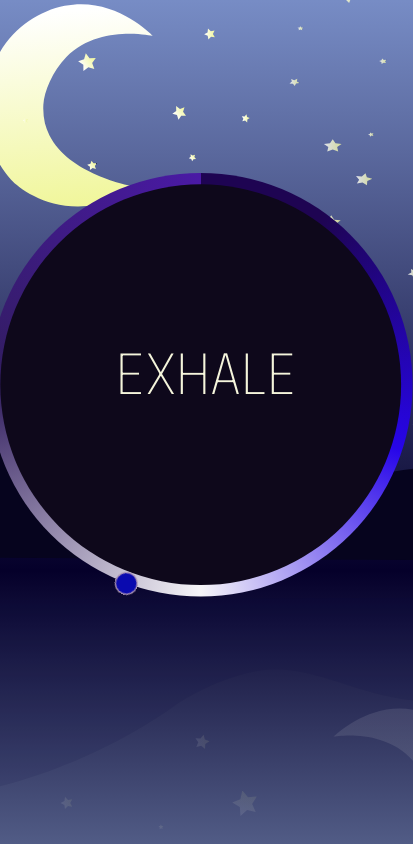
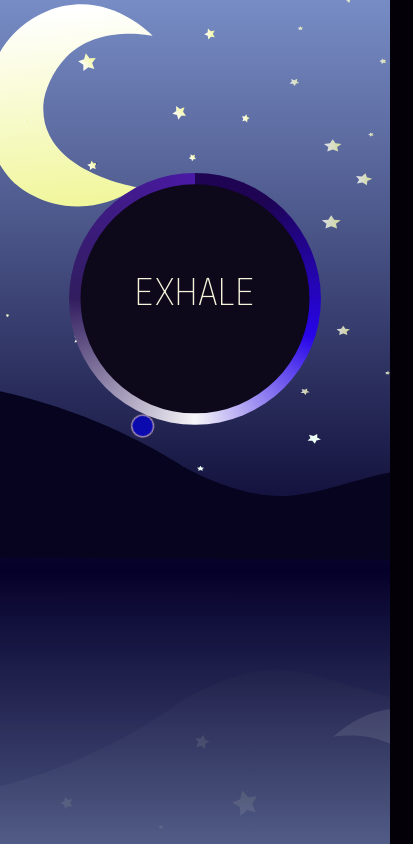
Before and after one commit to krista-t/relax-app, a plain HTML site: page index.html in a window 390 px wide. Shown: the whole page, 413 px wide, since content can reach past the window. Drawn offline with Linux system fonts and the light colour scheme.

Commit message:
mobile adjust

```diff
--- a/style.css
+++ b/style.css
@@ -19,37 +19,42 @@ body {
 
 
 /***IMAGE SHOWS FULLY IN PORTRAIT MODE ON MOBILE***/
-@media only screen and (max-width: 680px) {
+@media only screen and (min-width: 320px) and (max-width: 767px) {
   body {
     background-image: url("./img/background.svg");
     background-position-x: -380px;
     background-position-y: -10px;
   }
 
-  #container {
-    display: grid;
-  grid-template-columns: 1fr;
-  grid-template-rows: 1fr;
-    height: 100px;
-  width: 100px;
-
-  }
 
 
 .circle {
-  height: 100px;
-  width: 100px;
+  max-width: 200px;
+  max-height: 200px;
+  margin-left: 50px !important;
+
+
 }
 
 .gradient-circle {
-  height: 210px;
-  width: 210px;
+  max-height: 220px;
+  max-width: 220px;
+  margin-left: 40px !important;
 }
 
-.pointer {
-  height: 10px;
-  width: 10px;
+
+#pointer-container {
+   max-width: 10px;
+   max-height: 130px;
+
+  }
+p {
+  font-size: 2rem !important;
+  margin-left: 40px !important;
+  margin-top: 260px !important;
+
 }
+
 }
 
 
@@ -96,14 +101,13 @@ body {
 }
 
 #pointer-container {
-  grid-area: 1/1/2/2;
+grid-area: 1/1/2/2;
  width: 20px;
  height: 200px;
  margin-top: 150px;
  margin-left: 145px;
  animation: rotate 9s linear forwards infinite;
  transform-origin: bottom;
-
 
 }
 
```
